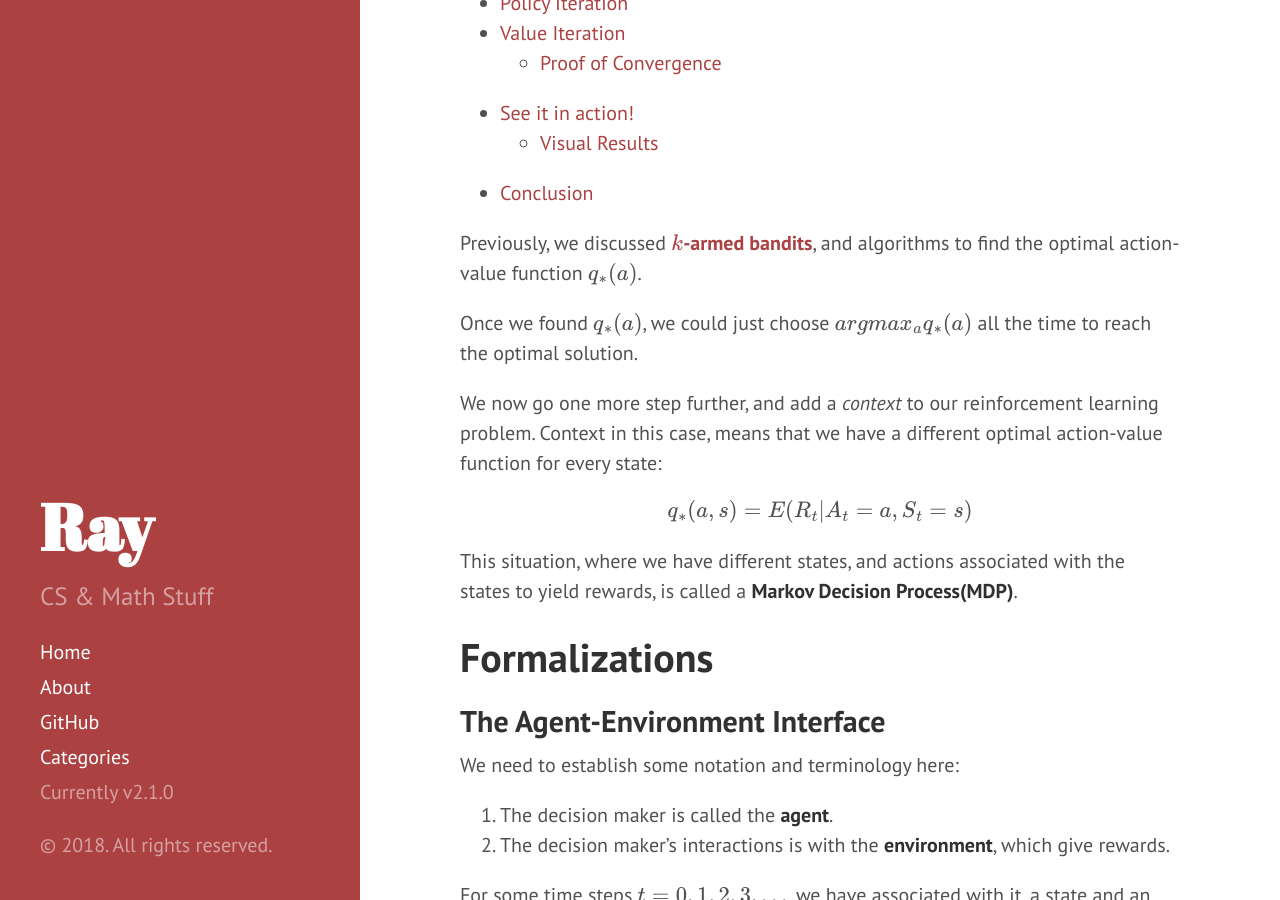
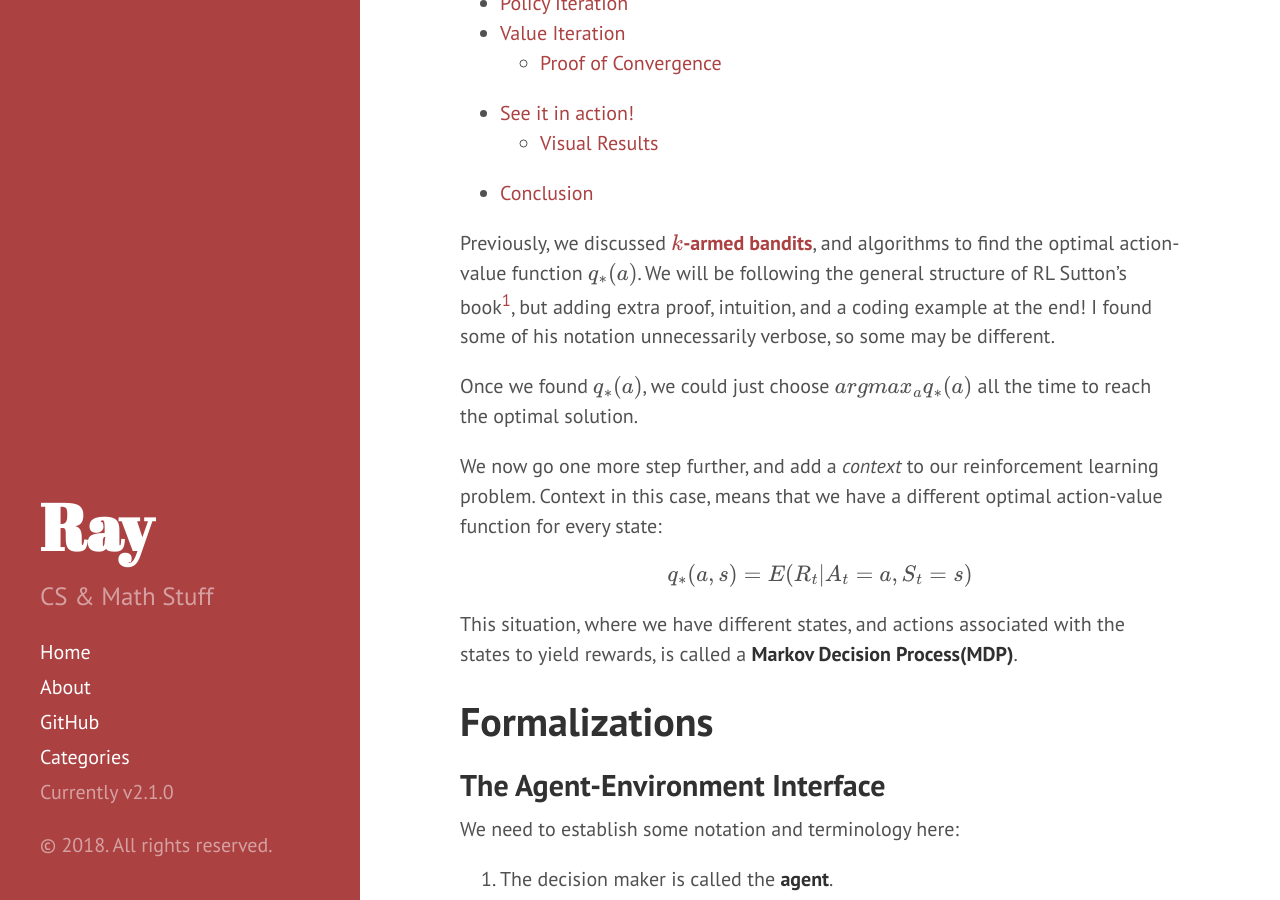
Before and after one commit to OneRaynyDay/oneraynyday.github.io, a Jekyll site: the page built from _posts/2018-05-06-Reinforcement-Learning-MDPs.md, in a window 1280 px wide and 900 px high, scrolled down 459 px. Built offline with Jekyll 4.4.1, drawn with Linux system fonts in a browser that asks for light colours; formulas are drawn with MathJax 3; some of the changed text lies outside the part shown.

Commit message:
Updating files

```diff
--- a/_posts/2018-05-06-Reinforcement-Learning-MDPs.md
+++ b/_posts/2018-05-06-Reinforcement-Learning-MDPs.md
@@ -11,7 +11,7 @@ layout: default
 * TOC
 {:toc}
 
-Previously, we discussed [**$k$-armed bandits**](https://oneraynyday.github.io/ml/2018/05/03/Reinforcement-Learning-Bandit/), and algorithms to find the optimal action-value function $q_*(a)$.
+Previously, we discussed [**$k$-armed bandits**](https://oneraynyday.github.io/ml/2018/05/03/Reinforcement-Learning-Bandit/), and algorithms to find the optimal action-value function $q\_\*(a)$. We will be following the general structure of RL Sutton's book[^1], but adding extra proof, intuition, and a coding example at the end! I found some of his notation unnecessarily verbose, so some may be different.
 
 Once we found $q_\*(a)$, we could just choose $argmax_a q_\*(a)$ all the time to reach the optimal solution.
 
@@ -442,3 +442,5 @@ Pretty cool, huh? You can take a look at the code [here](https://github.com/OneR
 So, our little exploration into MDP's have been nice. We learned about how to formulate MDP's and solve them using value iteration and policy iteration. We made a cool little coding example that we can use our algorithms to solve.
 
 One major downside of these algorithms is that it's not applicable for **continuous-value** domains. This means, for even a simple problem as [Cart Pole](https://github.com/openai/gym/wiki/CartPole-v0), we won't have a very smooth way of solving it(discretizing and running our algorithms might work, but it's real hacky). We will explore ways to solve that issue next time!
+
+[^1]: Sutton, Richard S., and Andrew G. Barto. *Reinforcement Learning: an Introduction*. The MIT Press, 2012.
```
